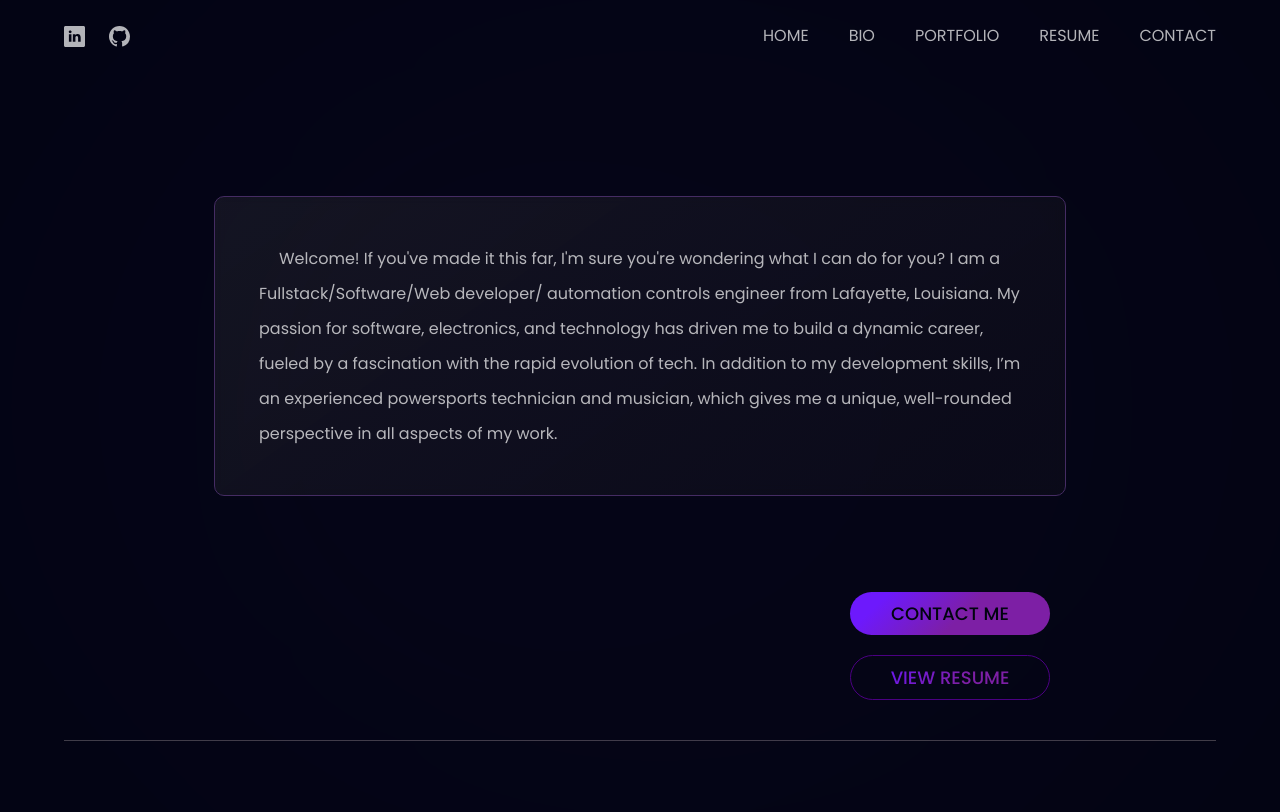
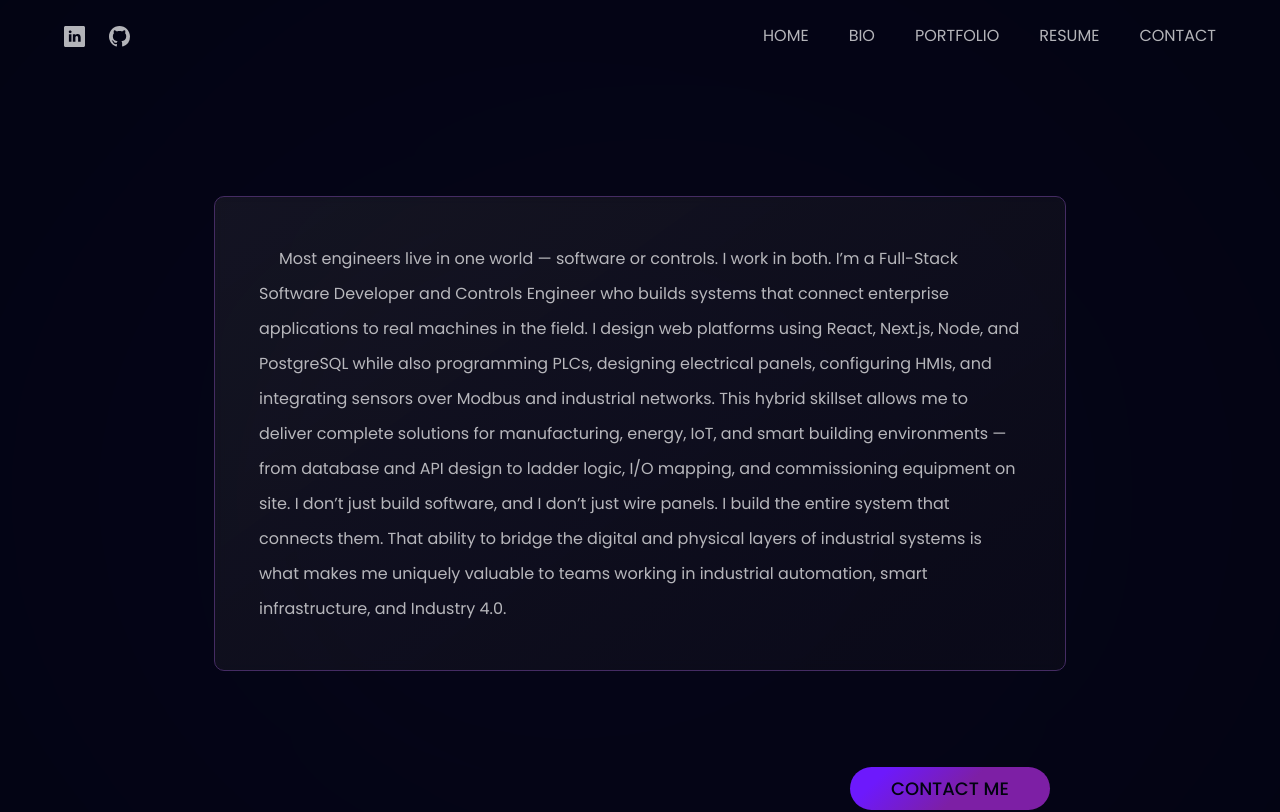
Before and after one commit to NicBab/resume-portfolio, a React (Vite) app: page /bio in a window 1280 px wide. Shown: the top 812 px of the page. Built offline with nearby package versions, Linux system fonts and the light colour scheme.

Commit message:
updated res summary

```diff
--- a/src/components/resume/Resume.jsx
+++ b/src/components/resume/Resume.jsx
@@ -9,7 +9,7 @@ const Resume = () => {
           <img
             src={resume}
             alt="resume"
-            className="w-[60%] h-[60%] relative rounded-md z-[1]"
+            className="w-[50%] h-[60%] relative rounded-md z-[1]"
           />
         </div>
       </div>
--- a/src/constants/bio-data/bio-data-index.js
+++ b/src/constants/bio-data/bio-data-index.js
@@ -1,8 +1,6 @@
 export const bioData = [
     {
         id: 1,
-        content: "Welcome! If you've made it this far, I'm sure you're wondering what I can do for you? I am a Fullstack/Software/Web developer/ automation controls engineer from Lafayette, Louisiana. My passion for software, electronics, and technology has driven me to build a dynamic career, fueled by a fascination with the rapid evolution of tech. In addition to my development skills, I’m an experienced powersports technician and musician, which gives me a unique, well-rounded perspective in all aspects of my work."
+        content: "Most engineers live in one world — software or controls. I work in both. I’m a Full-Stack Software Developer and Controls Engineer who builds systems that connect enterprise applications to real machines in the field. I design web platforms using React, Next.js, Node, and PostgreSQL while also programming PLCs, designing electrical panels, configuring HMIs, and integrating sensors over Modbus and industrial networks. This hybrid skillset allows me to deliver complete solutions for manufacturing, energy, IoT, and smart building environments — from database and API design to ladder logic, I/O mapping, and commissioning equipment on site. I don’t just build software, and I don’t just wire panels. I build the entire system that connects them. That ability to bridge the digital and physical layers of industrial systems is what makes me uniquely valuable to teams working in industrial automation, smart infrastructure, and Industry 4.0."
     },
-
-
 ]
```
Also changed, not shown: src/assets/images/resume/1page_resume_screenshot_v1.png.
